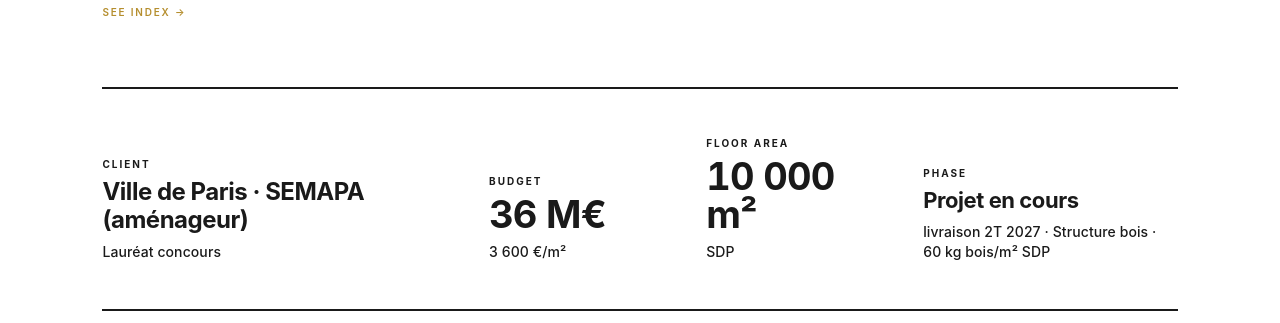
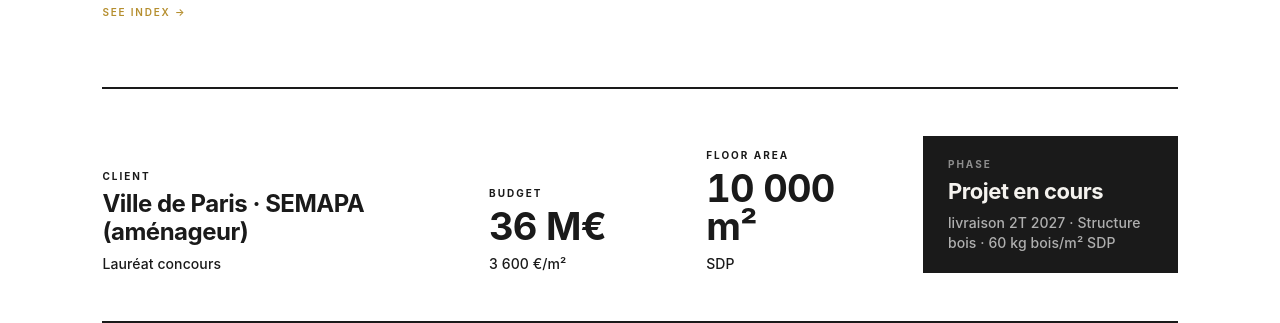
Before and after one commit to nziarchi/nzi-travelling-2026, a plain HTML site: page en/index.html in a window 1280 px wide. Shown: the part 5280-5603 px from the top of the page. Drawn offline with Linux system fonts and the light colour scheme; grey boxes are pictures that could not be loaded; a web font is replaced by a local one.

Commit message:
Phase cell — fond noir avec texte blanc, proportionné au contenu

```diff
--- a/en/index.html
+++ b/en/index.html
@@ -1594,6 +1594,17 @@ html, body {
   font-size: 22px; line-height: 1.2;
   font-variant-numeric: normal;
 }
+.cart-v3 .v3-cell.phase {
+  background: var(--ink);
+  padding: 1.1rem 1.3rem;
+  align-self: stretch;
+  display: flex;
+  flex-direction: column;
+  justify-content: flex-end;
+}
+.cart-v3 .v3-cell.phase .micro { color: rgba(255,255,255,0.5); }
+.cart-v3 .v3-cell.phase .big  { color: #F5F3EF; }
+.cart-v3 .v3-cell.phase .sub  { color: rgba(255,255,255,0.65); }
 .cart-v3 .v3-cell .sub {
   font-size: 14px; color: var(--mid);
   font-weight: 500; line-height: 1.4;
```
Also changed, not shown: fr/index.html (+11 -0 lines).
